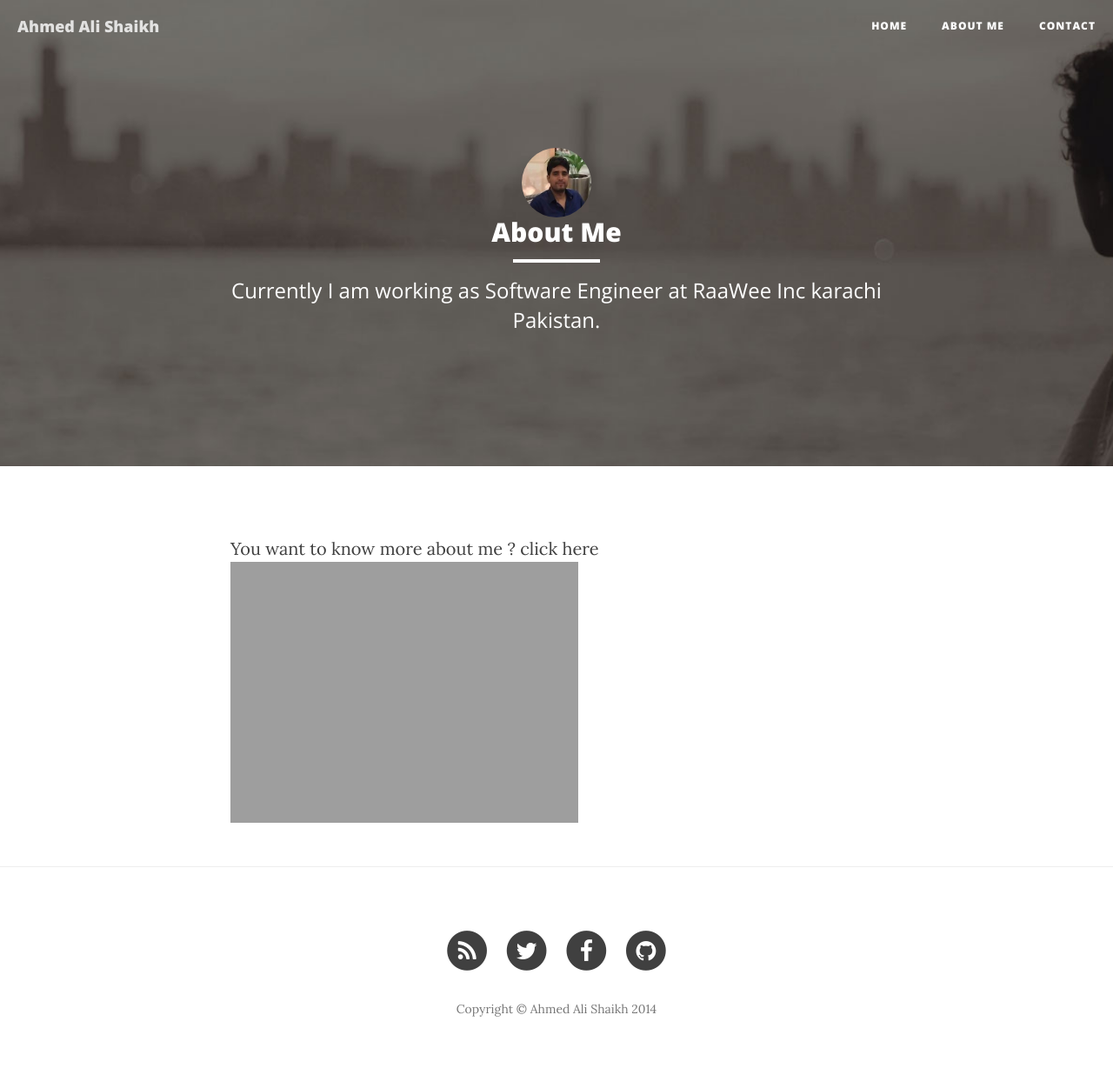
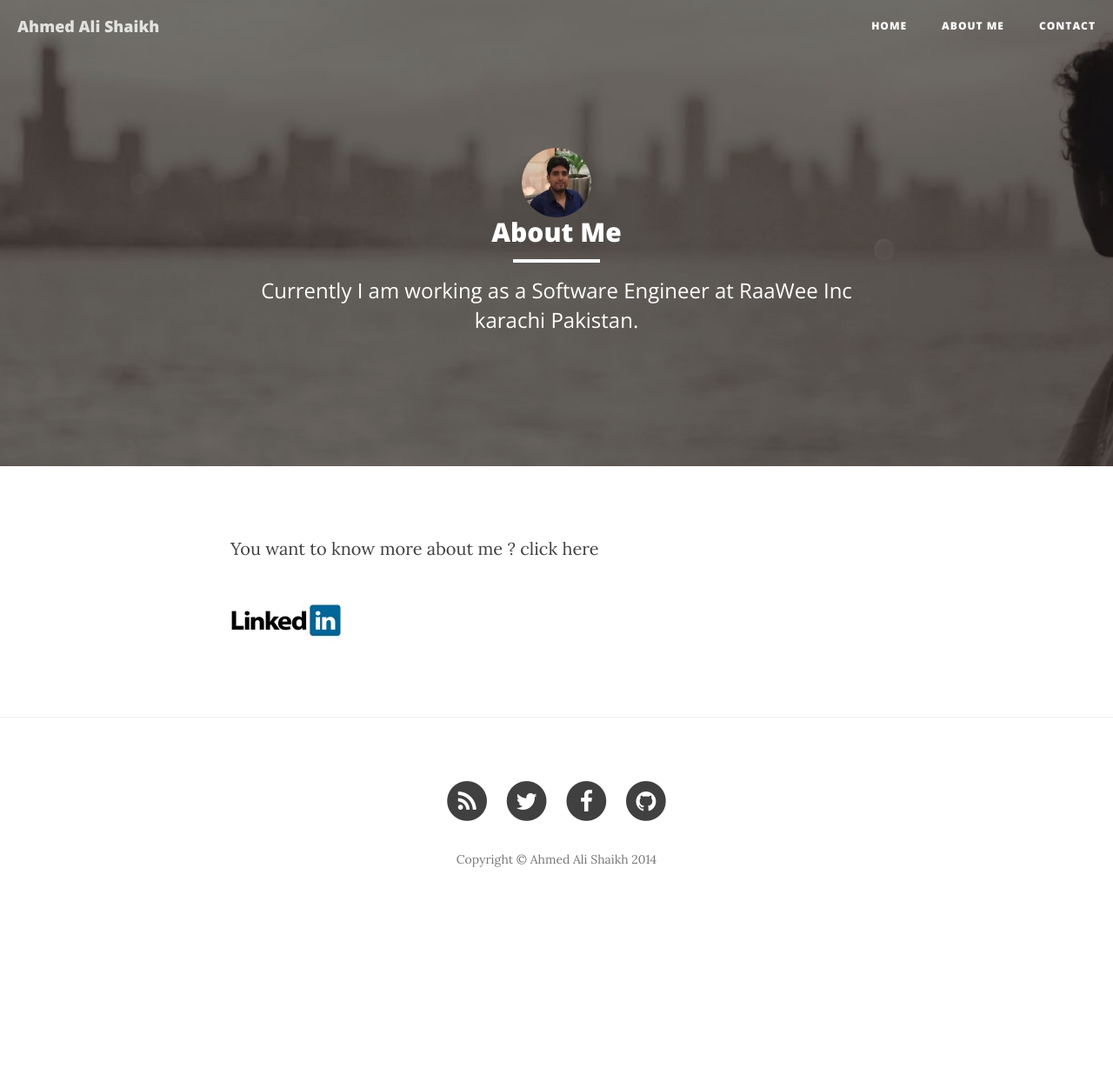
Before and after one commit to ahmedali06/ahmedali06.github.io, a Jekyll site: the page built from about.html, in a window 1280 px wide. Shown: the whole page at 87% size. Built offline with Jekyll 4.4.1, drawn with Linux system fonts in a browser that asks for light colours; nearby versions of some CDN libraries; after the commit the page ends 1064 px from its top, so only the background shows below that.

Commit message:
fixed image path

```diff
--- a/about.html
+++ b/about.html
@@ -1,13 +1,13 @@
 ---
 layout: page
 title: "About Me"
-description: "Currently I am working as Software Engineer at RaaWee Inc karachi Pakistan."
+description: "Currently I am working as a Software Engineer at RaaWee Inc karachi Pakistan."
 header-img: "../img/about-bg.jpg"
 ---
 
 <p>You want to know more about me ? click here
 <a href="http://pk.linkedin.com/in/{{ site.linkedin_username }}">
- <img src ="../img/linkedin-logo"/>
+ <img src ="../img/linkedin-logo.jpg"/>
 
 </a>
 
```
